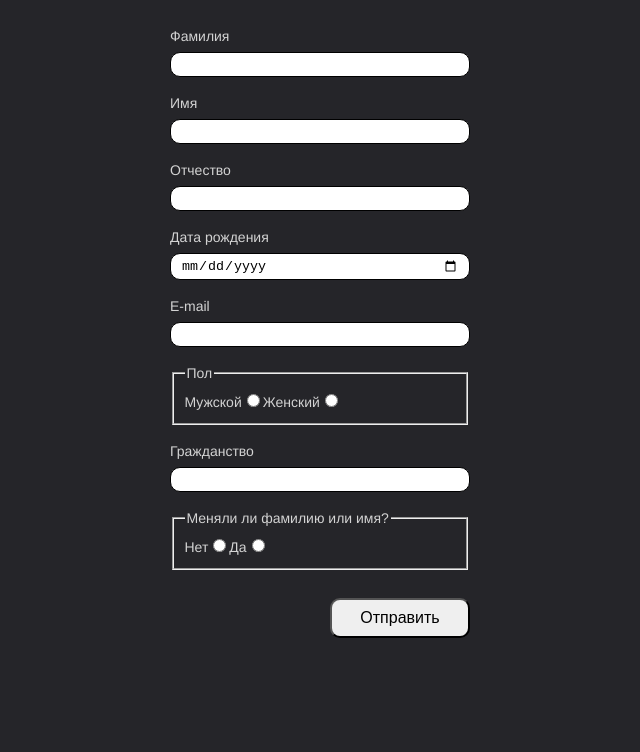
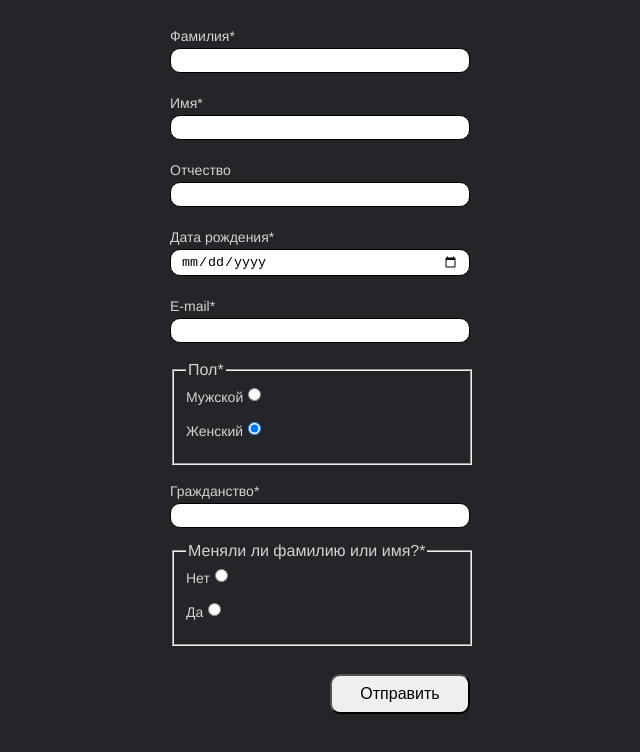
Before and after one commit to ozon-edu-vue-2021/required-task-4-polina090193, a Vue app: page / in a window 1280 px wide. Shown: the top 752 px of the page, without its empty margins (320-960 px from the left). Built offline with nearby package versions, Linux system fonts and the light colour scheme.

Commit message:
Search, form validating (in process)

```diff
--- a/package.json
+++ b/package.json
@@ -10,6 +10,7 @@
   "dependencies": {
     "core-js": "^3.6.5",
     "vue": "^2.6.11",
+    "vue-click-outside": "^1.1.0",
     "vue-svg-loader": "^0.16.0",
     "vuedraggable": "^2.24.3"
   },
--- /dev/null
+++ b/src/components/Citizenship.vue
@@ -0,0 +1,151 @@
+<template>
+  <div class="citizenship-selector" v-click-outside="hideDropdown">
+    <label class="label label_choose" :for="selectorType">{{ getTitle }}</label>
+    <input
+      v-model="citizenship"
+      :id="selectorType"
+      @focus="isDropdownOpen = true"
+      class="input input_choose"
+    />
+    <div
+      class="clear-citizenship"
+      v-if="!!citizenship"
+      @click="clearCitizenship"
+    >
+      ×
+    </div>
+    <div v-if="isDropdownOpen" class="citizenship-selector___dropdown">
+      <ul v-if="allCitizenships.length">
+        <li
+          v-for="citizenship in allCitizenships"
+          :key="citizenship.id"
+          @click="onCitizenshipClick(citizenship.nationality)"
+        >
+          {{ citizenship.flag }} {{ citizenship.nationality }}
+        </li>
+      </ul>
+      <div v-else class="empty">Ничего не найдено</div>
+    </div>
+  </div>
+</template>
+
+<script>
+import ClickOutside from "vue-click-outside";
+import citizenships from "../assets/data/citizenships.json";
+import { debounce } from "../helpers/debounce";
+
+export default {
+  props: {
+    selectorType: {
+      type: String,
+      default: "",
+    },
+  },
+  data() {
+    return {
+      isDropdownOpen: false,
+      citizenship: null,
+      allCitizenships: [],
+      debouncedSearchCitizenships: null,
+    };
+  },
+  computed: {
+    getTitle() {
+      return this.selectorType === "citizen"
+        ? "Гражданство*"
+        : this.selectorType === "issue-country"
+        ? "Страна выдачи*"
+        : "";
+    },
+  },
+  directives: {
+    ClickOutside,
+  },
+  created() {
+    this.allCitizenships = citizenships;
+    this.debouncedSearchCitizenships = debounce(this.getCitizenships, 500);
+  },
+  watch: {
+    citizenship(newValue) {
+      if (this.selectorType === "citizen") {
+        !newValue
+          ? this.noCitizenShipSelected()
+          : this.debouncedSearchCitizenships(newValue);
+      } else if (this.selectorType === "issue-country" && !newValue) {
+        this.noCountrySelected();
+      }
+    },
+  },
+  methods: {
+    onCitizenshipClick(selectedCitizenship) {
+      this.citizenship = selectedCitizenship;
+      this.isDropdownOpen = false;
+      if (this.selectorType === "citizen") {
+        this.$emit("citizenship-set", selectedCitizenship);
+      } else if (this.selectorType === "issue-country") {
+        this.$emit("country-set", selectedCitizenship);
+      }
+    },
+    hideDropdown() {
+      this.isDropdownOpen = false;
+    },
+    getCitizenships(searchWord) {
+      this.allCitizenships = citizenships.filter((citizenship) =>
+        citizenship.nationality.toLowerCase().includes(searchWord.toLowerCase())
+      );
+    },
+    clearCitizenship() {
+      this.citizenship = "";
+      this.allCitizenships = citizenships;
+      if (this.selectorType === "citizen") {
+        this.noCitizenShipSelected();
+      } else if (this.selectorType === "issue-country") {
+        this.noCountrySelected();
+      }
+    },
+    noCitizenShipSelected() {
+      this.$emit("no-citizenship");
+    },
+    noCountrySelected() {
+      this.$emit("no-country");
+    },
+  },
+};
+</script>
+
+<style scoped>
+.citizenship-selector {
+  position: relative;
+}
+.citizenship-selector___dropdown {
+  position: absolute;
+  top: calc(100% - 14px);
+  max-height: 200px;
+  overflow-y: auto;
+  width: 100%;
+  background: white;
+  border-radius: 10px;
+  color: rgb(37, 37, 41);
+}
+.citizenship-selector___dropdown ul {
+  padding-left: 0;
+}
+.citizenship-selector___dropdown li,
+.empty {
+  padding: 4px 10px;
+  list-style: none;
+  cursor: pointer;
+}
+.citizenship-selector___dropdown li:hover {
+  background-color: rgb(37, 37, 41);
+  color: lightgrey;
+}
+.clear-citizenship {
+  position: absolute;
+  top: 33%;
+  right: 10px;
+  font-size: 30px;
+  cursor: pointer;
+  color: rgb(37, 37, 41);
+}
+</style>
--- a/src/components/Form.vue
+++ b/src/components/Form.vue
@@ -1,41 +1,46 @@
 <template>
-  <form class="form">
+  <form class="form" @submit="validateForm">
     <label for="lastname" class="label label_for-text">
-      <span>Фамилия</span>
-      <input type="text" id="lastname" class="input input_text" />
+      <span>Фамилия*</span>
+      <input
+        type="text"
+        id="lastname"
+        class="input input_text"
+        v-model="formData.lastName.value"
+      />
     </label>
     <label for="firstname" class="label label_for-text">
-      <span>Имя</span>
-      <input type="text" id="firstname" class="input input_text" />
+      <span>Имя*</span>
+      <input type="text" id="firstname" class="input input_text" v-model="formData.firstName.value" />
     </label>
     <label for="fathername" class="label label_for-text">
       <span>Отчество</span>
-      <input type="text" id="fathername" class="input input_text" />
+      <input type="text" id="fathername" class="input input_text"  v-model="formData.fatherName.value"/>
     </label>
 
     <label for="birth" class="label label_for-date">
-      <span>Дата рождения</span>
-      <input type="date" id="birth" class="input input_date" />
+      <span>Дата рождения*</span>
+      <input type="date" id="birth" class="input input_date" v-model="formData.birthDate.value" />
     </label>
 
     <label for="email" class="label label_for-email">
-      <span>E-mail</span>
-      <input type="email" id="email" class="input input_email" />
+      <span>E-mail*</span>
+      <input type="email" id="email" class="input input_email" v-model="formData.email.value" />
     </label>
 
     <fieldset class="fieldset fieldset-radio">
-      <legend class="fieldset-legend">Пол</legend>
-      <label for="sex" class="label label_for-radio">
+      <legend class="fieldset-legend">Пол*</legend>
+      <label for="gender" class="label label_for-radio">
         <span>Мужской</span>
-        <input type="radio" id="sex" name="sex" class="input input_radio" />
+        <input type="radio" id="gender" name="gender" class="input input_radio" v-model="formData.gender.value" />
       </label>
-      <label for="sex" class="label label_for-radio">
+      <label for="gender" class="label label_for-radio">
         <span>Женский</span>
-        <input type="radio" id="sex" name="sex" class="input input_radio" />
+        <input type="radio" id="gender" name="gender" class="input input_radio" v-model="formData.gender.value" />
       </label>
     </fieldset>
 
-    <Passport />
+    <Passport @passdata-updated="updatePassData" />
 
     <input type="submit" class="submit" value="Отправить" />
   </form>
@@ -50,9 +55,66 @@ export default {
   },
 
   data() {
-    return {};
+    return {
+      notValidInputs: new Map(),
+      passData: {},
+    };
   },
-  methods: {},
+  computed: {
+    formIsValid() {
+      return !this.notValidInputs.size;
+    },
+    formData() {
+      return {
+        lastName: {
+          value: null,
+          required: true,
+        },
+        firstName: {
+          value: null,
+          required: true,
+        },
+        fatherName: {
+          value: null,
+          required: false,
+        },
+        birthDate: {
+          value: null,
+          required: true,
+        },
+        email: {
+          value: null,
+          required: true,
+        },
+        gender: {
+          value: null,
+          required: true,
+        },
+      };
+    },
+  },
+  methods: {
+    inputIsNotValid(input) {
+      input.classList.add("warning");
+      this.notValidInputs.add(input);
+    },
+    inputIsValid(input) {
+      input.classList.remove("warning");
+      this.notValidInputs.remove(input);
+    },
+    validateForm(e) {
+      e.preventDefault();
+      const data = { ...this.formData, ...this.passData };
+      console.log(data);
+      // this.submitForm();
+    },
+    submitForm() {
+      alert("Форма отправлена!");
+    },
+    updatePassData(data) {
+      this.passData = data;
+    },
+  },
 };
 </script>
 
@@ -71,18 +133,31 @@ export default {
 .input:focus {
   outline: white solid 1px;
 }
-.label,
+.input,
 .fieldset {
+  width: 100%;
   margin-bottom: 14px;
+}
+.input.warning {
+  outline: red solid 1px;
+}
+.label {
+  margin-bottom: 4px;
   font-size: 14px;
   line-height: 24px;
 }
-.label span {
-  margin-bottom: 4px;
+.label:not(.label_for-radio) {
+  flex-direction: column;
 }
-.label:not(.label_for-radio) {
+.label_for-radio {
   display: flex;
-  flex-direction: column;
+  margin-right: 20px;
+}
+.input_radio {
+  width: auto;
+}
+.input_radio:focus {
+  outline: none;
 }
 .submit {
   width: 140px;
@@ -90,5 +165,6 @@ export default {
   margin-left: auto;
   font-size: 16px;
   border-radius: 10px;
+  cursor: pointer;
 }
 </style>
--- /dev/null
+++ b/src/components/PassType.vue
@@ -0,0 +1,90 @@
+<template>
+  <div class="passtype-selector" v-click-outside="hideDropdown">
+    <label class="label label_choose" for="pass-type">Тип паспорта*</label>
+    <input
+      v-model="passType"
+      id="pass-type"
+      @focus="isDropdownOpen = true"
+      class="input input_choose"
+    />
+    <div v-if="isDropdownOpen" class="passtype-selector___dropdown">
+      <ul v-if="allPassTypes.length">
+        <li
+          v-for="passtype in allPassTypes"
+          :key="passtype.id"
+          @click="onPassTypeClick(passtype.type)"
+        >
+          {{ passtype.type }}
+        </li>
+      </ul>
+      <div v-else class="empty">Ничего не найдено</div>
+    </div>
+  </div>
+</template>
+
+<script>
+import ClickOutside from "vue-click-outside";
+import passTypes from "../assets/data/passport-types.json";
+
+export default {
+  data() {
+    return {
+      isDropdownOpen: false,
+      passType: null,
+      allPassTypes: [],
+    };
+  },
+  directives: {
+    ClickOutside,
+  },
+  created() {
+    this.allPassTypes = passTypes;
+  },
+  methods: {
+    onPassTypeClick(selectedPassType) {
+      this.passType = selectedPassType;
+      this.isDropdownOpen = false;
+    },
+    hideDropdown() {
+      this.isDropdownOpen = false;
+    },
+  },
+};
+</script>
+
+<style scoped>
+.citizenship-selector {
+  position: relative;
+}
+.citizenship-selector___dropdown {
+  position: absolute;
+  top: calc(100% - 14px);
+  max-height: 200px;
+  overflow-y: auto;
+  width: 100%;
+  background: white;
+  border-radius: 10px;
+  color: rgb(37, 37, 41);
+}
+.citizenship-selector___dropdown ul {
+  padding-left: 0;
+}
+.citizenship-selector___dropdown li,
+.empty {
+  padding: 4px 10px;
+  list-style: none;
+  cursor: pointer;
+}
+.citizenship-selector___dropdown li:hover {
+  background-color: rgb(37, 37, 41);
+  color: lightgrey;
+}
+.clear-citizenship {
+  position: absolute;
+  top: 33%;
+  right: 10px;
+  font-size: 30px;
+  cursor: pointer;
+  color: rgb(37, 37, 41);
+}
+</style>
--- a/src/components/Passport.vue
+++ b/src/components/Passport.vue
@@ -1,85 +1,83 @@
 <template>
   <div class="citizenship-wrapper">
-    <label class="label label_choose" for="citizenship">
-      <span>Гражданство</span>
-      <input
-        v-model="citizenship"
-        id="citizenship"
-        @focus="isDropdownOpen = true"
-        class="input input_choose"
-      />
-    </label>
+    <Citizenship
+      :selector-type="'citizen'"
+      @citizenship-set="onCitizenShipSet"
+      @no-citizenship="noCitizenShipSelected"
+    />
 
     <fieldset class="fieldset fieldset-rus" v-if="isRus">
       <label for="serie" class="label label_for-text">
-        <span>Серия паспорта</span>
+        <span>Серия паспорта*</span>
         <input
           type="text"
           id="serie"
           class="input input_passport input_serie"
+          v-model="passData.serie.value"
         />
       </label>
 
       <label for="pass-num" class="label label_for-text">
-        <span>Номер паспорта</span>
+        <span>Номер паспорта*</span>
         <input
           type="text"
           id="pass-num"
           class="input input_passport input_pass-num"
+          v-model="passData.rusNum.value"
         />
       </label>
 
       <label for="pass-date" class="label label_for-date">
-        <span>Дата выдачи</span>
-        <input type="date" id="pass-date" class="input input_date" />
+        <span>Дата выдачи*</span>
+        <input
+          type="date"
+          id="pass-date"
+          class="input input_date"
+          v-model="passData.rusDate.value"
+        />
       </label>
     </fieldset>
 
     <fieldset class="fieldset fieldset-abroad" v-if="isAbroad">
       <label for="lastname-lat" class="label label_for-text">
-        <span>Фамилия на латинице</span>
-        <input type="text" id="lastname-lat" class="input input_text" />
+        <span>Фамилия на латинице*</span>
+        <input
+          type="text"
+          id="lastname-lat"
+          class="input input_text"
+          v-model="passData.lastNameLat.value"
+        />
       </label>
 
       <label for="firstname-lat" class="label label_for-text">
-        <span>Имя на латинице</span>
-        <input type="text" id="firstname-lat" class="input input_text" />
+        <span>Имя на латинице*</span>
+        <input
+          type="text"
+          id="firstname-lat"
+          class="input input_text"
+          v-model="passData.firstNameLat.value"
+        />
       </label>
 
       <label for="pass-num-abroad" class="label label_for-text">
-        <span>Номер паспорта</span>
+        <span>Номер паспорта*</span>
         <input
           type="text"
           id="pass-num-abroad"
           class="input input_passport-abroad input_pass-num-abroad"
+          v-model="passData.abroadNum.value"
         />
       </label>
-      <label for="pass-date" class="label label_for-date">
-        <span>Дата выдачи</span>
-        <input type="date" id="pass-date" class="input input_date" />
-      </label>
-      <label for="citizenship-abroad" class="label label_choose">
-        <span>Страна выдачи</span>
-        <input
-          v-model="chooseCitizenship"
-          id="citizenship-abroad"
-          @focus="isDropdownOpen = true"
-          class="input input_choose"
-        />
-      </label>
-      <label for="passtype-abroad" class="label label_choose">
-        <span>Тип паспорта</span>
-        <input
-          v-model="choosePasstype"
-          id="passtype-abroad"
-          @focus="isDropdownOpen = true"
-          class="input input_choose"
-        />
-      </label>
+      <Citizenship
+        :selector-type="'issue-country'"
+        @country-set="onCountrySet"
+        @no-country="noCountrySelected"
+      />
+      <PassType />
     </fieldset>
 
     <fieldset class="fieldset fieldset-radio">
-      <legend class="fieldset-legend">Меняли ли фамилию или имя?</legend>
+      <legend class="fieldset-legend">Меняли ли фамилию или имя?*</legend>
       <label for="namechange-no" class="label label_for-radio">
         <span>Нет</span>
         <input
@@ -107,33 +105,125 @@
     <fieldset class="fieldset-namechenged" v-if="nameChanged">
       <label for="lastname-changed" class="label label_for-text">
         <span>Фамилия предыдущая</span>
-        <input type="text" id="lastname-changed" class="input input_text" />
+        <input
+          type="text"
+          id="lastname-changed"
+          class="input input_text"
+          v-model="passData.prevLastName.value"
+        />
       </label>
       <label for="firstname-changed" class="label label_for-text">
         <span>Имя предыдущее</span>
-        <input type="text" id="firstname-changed" class="input input_text" />
+        <input
+          type="text"
+          id="firstname-changed"
+          class="input input_text"
+          v-model="passData.prevFirstName.value"
+        />
       </label>
     </fieldset>
   </div>
 </template>
 
 <script>
+import Citizenship from "./Citizenship.vue";
+import PassType from "./PassType.vue";
+
 export default {
+  components: {
+    Citizenship,
+    PassType,
+  },
   data() {
     return {
       isRus: false,
       isAbroad: false,
       nameChangeVal: null,
       nameChanged: false,
-      citizenship: null,
+      citizenship: {
+        value: null,
+        required: true,
+      },
     };
   },
   watch: {
-    nameChangeVal(value) {
-      this.nameChanged = value === "yes";
+    nameChangeVal(newValue) {
+      this.nameChanged = newValue === "yes";
+    },
+    passData(newValue) {
+      this.$emit("passdata-updated", newValue);
     },
   },
-  methods: {},
+  computed: {
+    passData() {
+      return {
+        citizenship: this.citizenship,
+        serie: {
+          value: null,
+          required: this.isRus,
+        },
+        rusNum: {
+          value: null,
+          required: this.isRus,
+        },
+        rusDate: {
+          value: null,
+          required: this.isRus,
+        },
+        lastNameLat: {
+          value: null,
+          required: this.isAbroad,
+        },
+        firstNameLat: {
+          value: null,
+          required: this.isAbroad,
+        },
+        abroadNum: {
+          value: null,
+          required: this.isAbroad,
+        },
+        passType: {
+          value: null,
+          required: this.isAbroad,
+        },
+        country: {
+          value: null,
+          required: this.isAbroad,
+        },
+        prevLastName: {
+          value: null,
+          required: false,
+        },
+        prevFirstName: {
+          value: null,
+          required: false,
+        },
+      };
+    },
+  },
+  methods: {
+    onCitizenShipSet(citizenShip) {
+      this.passData.citizenship.value = citizenShip;
+      if (citizenShip === "Russia") {
+        this.isRus = true;
+        this.isAbroad = false;
+      } else {
+        this.isRus = false;
+        this.isAbroad = true;
+      }
+    },
+    noCitizenShipSelected() {
+      this.isRus = false;
+      this.isAbroad = false;
+      this.passData.citizenship.value = null;
+    },
+    onCountrySet(countrySelected) {
+      this.passData.country.value = countrySelected;
+    },
+    noCountrySelected() {
+      this.passData.country.value = null;
+    },
+  },
 };
 </script>
 
--- a/src/helpers/debounce.js
+++ b/src/helpers/debounce.js
@@ -1,4 +1,4 @@
-export default function debounce(f, t) {
+export function debounce(f, t) {
   const calls = {};
   return function (args) {
     let previousCall = calls.lastCall;
```
Also changed, not shown: 1 other file (tests, documents, lock files or other folders).
